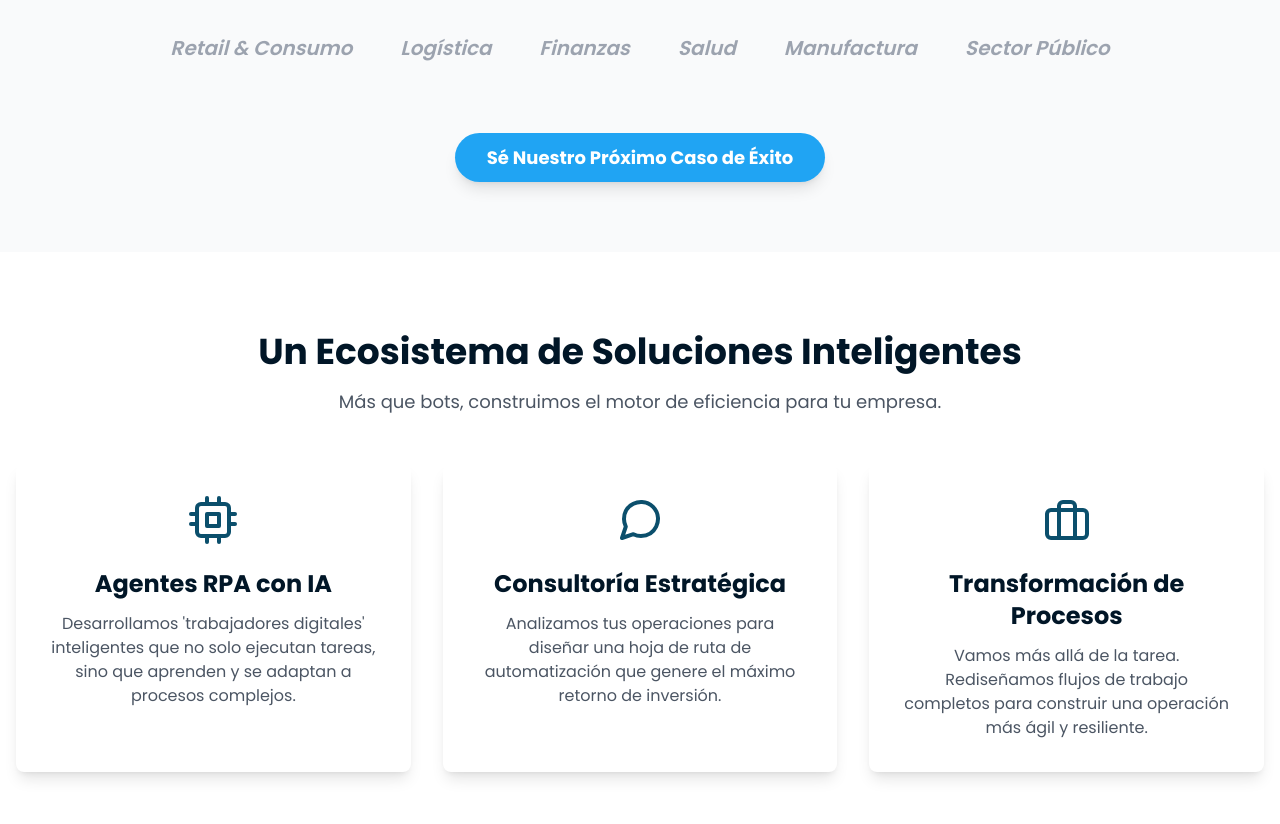
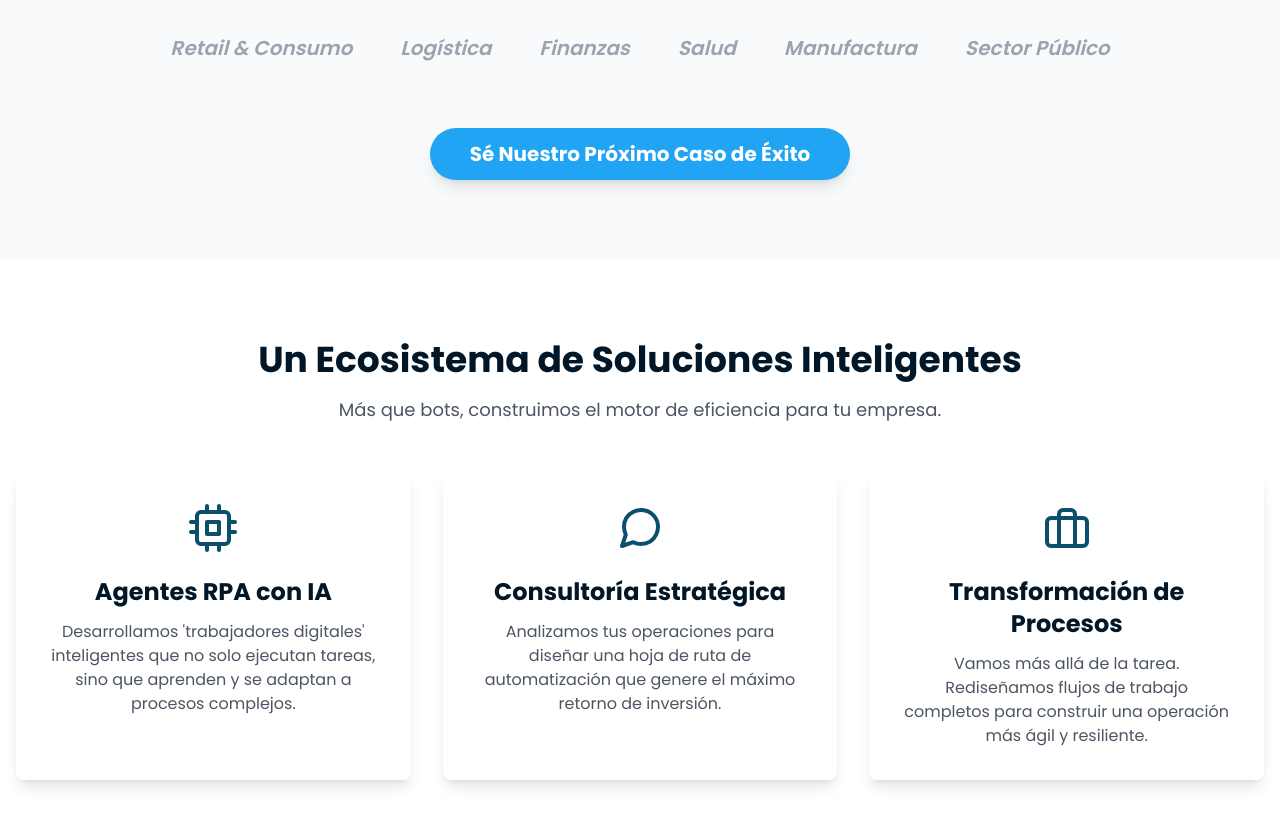
Before and after one commit to oliverbri94/virtus, a Next.js app: page / in a window 1280 px wide. Shown: the part 1020-1844 px from the top of the page. Built offline with nearby package versions, Linux system fonts and the light colour scheme.

Commit message:
mejora clientes

```diff
--- a/components/Clients.js
+++ b/components/Clients.js
@@ -28,8 +28,11 @@ const Clients = () => {
             </div>
           ))}
         </div>
-        <div className="mt-16">
-          <a href="#contact" className="bg-virtus-blue-light text-white font-bold py-3 px-8 rounded-full hover:bg-virtus-blue transition duration-300 shadow-lg text-lg">
+        <div className="mt-12 text-center">
+          <a
+            href="#contact"
+            className="inline-block bg-virtus-blue-light text-white font-bold py-3 px-6 sm:px-8 md:px-10 rounded-full hover:bg-virtus-blue transition duration-300 shadow-lg text-base sm:text-lg md:text-xl"
+          >
             Sé Nuestro Próximo Caso de Éxito
           </a>
         </div>
```
